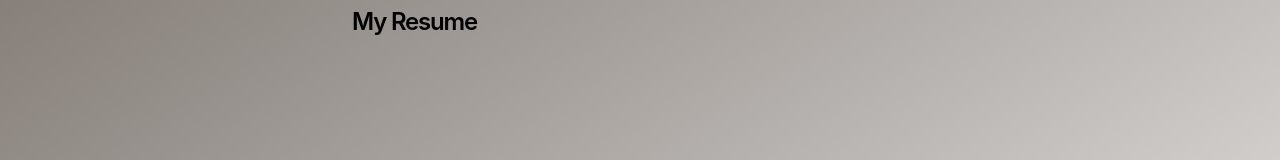
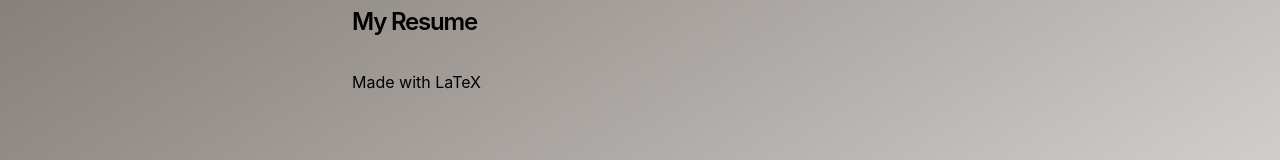
Before and after one commit to TheOfficialBarn/Portfolio, a Next.js app: page /resume in a window 1280 px wide. Shown: the part 186-346 px from the top of the page. Built offline with nearby package versions, Linux system fonts and the light colour scheme.

Commit message:
Updated Resume

```diff
--- a/app/resume/page.tsx
+++ b/app/resume/page.tsx
@@ -2,8 +2,7 @@ export default function Page() {
     return(
         <section>
             <h1 className="mb-8 text-2xl font-semibold tracking-tighter">My Resume</h1>
-
-            <br/>
+            <p className="mb-4">Made with LaTeX</p>
 
             <div className="drop-shadow-2xl">
             <iframe src="/resume.pdf" className="w-full h-[745px] border-0" />
```
Also changed, not shown: 1 other file (tests, documents, lock files or other folders).
